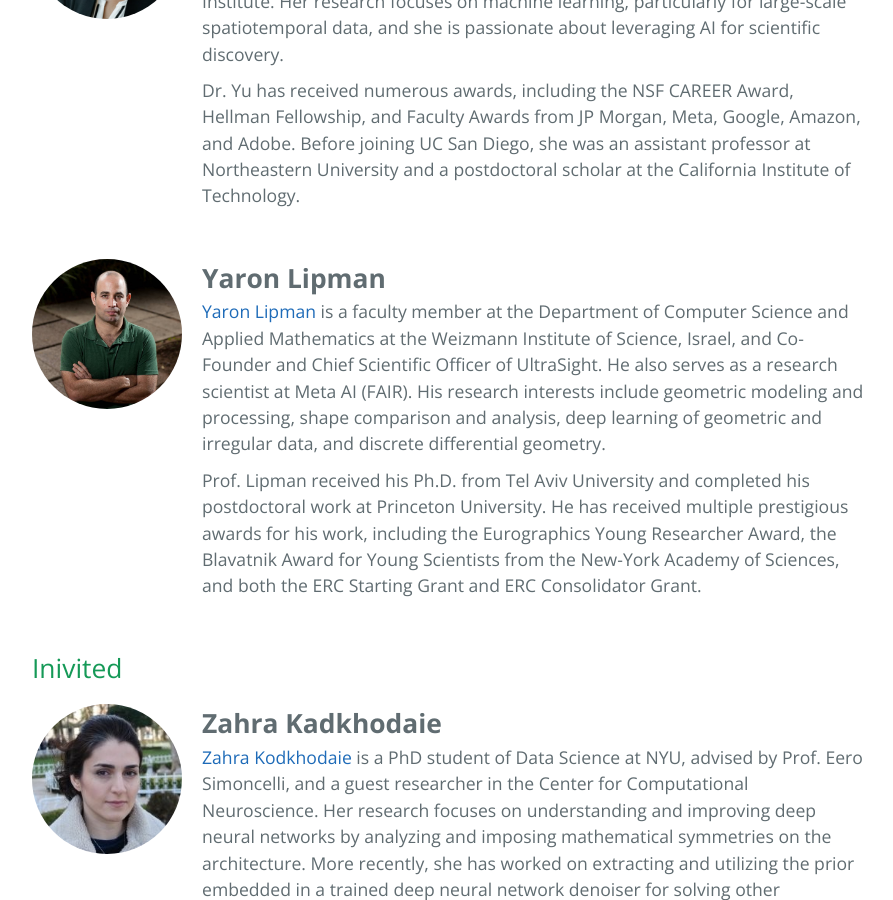
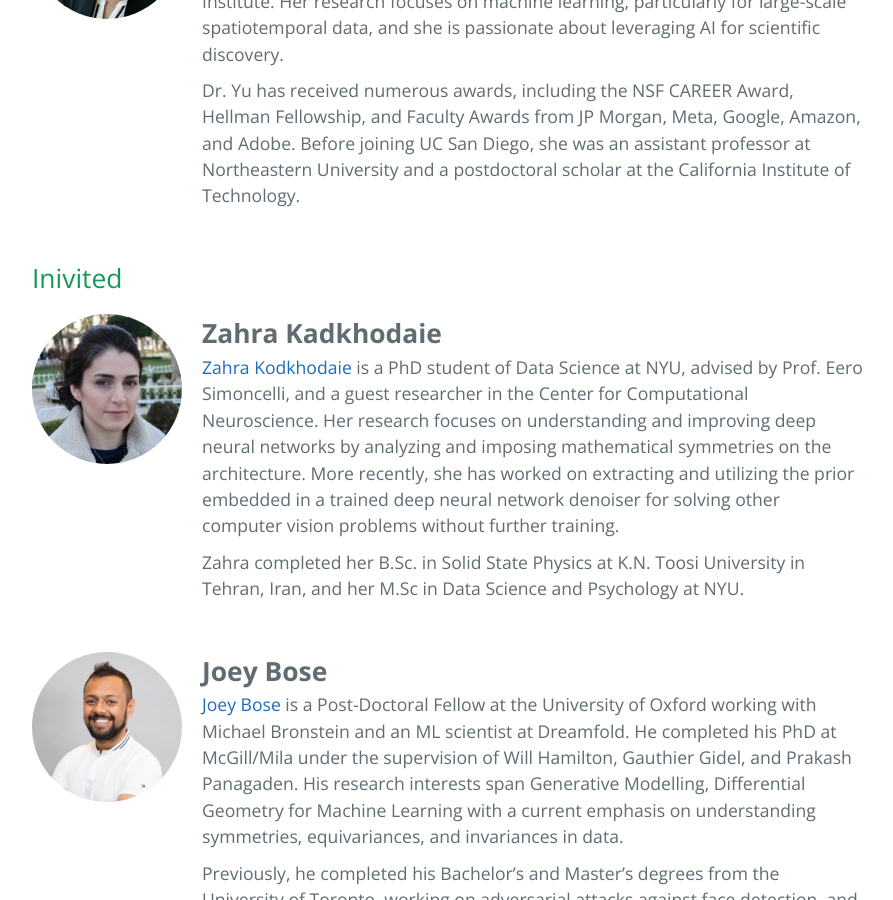
Before and after one commit to gram-workshop/gram-workshop.github.io, a Jekyll site: the page speakers.html, which Jekyll copies as it is, in a window 1280 px wide and 900 px high, scrolled down 700 px. Shown: the whole window, without its empty margins (192-1085 px from the left). Built offline with Jekyll 4.4.1, drawn with Linux system fonts in a browser that asks for light colours.

Commit message:
Temporarily removed Yaron until we know more, also updated his bio

```diff
--- a/speakers.html
+++ b/speakers.html
@@ -70,14 +70,13 @@
   </div>
 </div>
 
-<div class="keynote-speaker">
+<!-- <div class="keynote-speaker">
   <img src="assets/img/bio/yaron_lipman.jpg" alt="Yaron Lipman" class="speaker-photo">
   <div class="speaker-bio">
     <strong>Yaron Lipman</strong>
-    <p><a href= https://www.wisdom.weizmann.ac.il/~ylipman/>Yaron Lipman</a> is a faculty member at the Department of Computer Science and Applied Mathematics at the Weizmann Institute of Science, Israel, and Co-Founder and Chief Scientific Officer of UltraSight. He also serves as a research scientist at Meta AI (FAIR). His research interests include geometric modeling and processing, shape comparison and analysis, deep learning of geometric and irregular data, and discrete differential geometry.</p>
-    <p>Prof. Lipman received his Ph.D. from Tel Aviv University and completed his postdoctoral work at Princeton University. He has received multiple prestigious awards for his work, including the Eurographics Young Researcher Award, the Blavatnik Award for Young Scientists from the New-York Academy of Sciences, and both the ERC Starting Grant and ERC Consolidator Grant.</p>
+    <p><a href= https://www.wisdom.weizmann.ac.il/~ylipman/>Yaron Lipman</a> is a faculty member at the Department of Computer Science and Applied Mathematics at the Weizmann Institute of Science, Israel, and a research scientist at Meta Fundamental AI Research (FAIR). His recent research interests include geometric deep learning and generative modeling.</p>
   </div>
-</div>
+</div> -->
 
 
     <h2>Inivited</h2>
```
